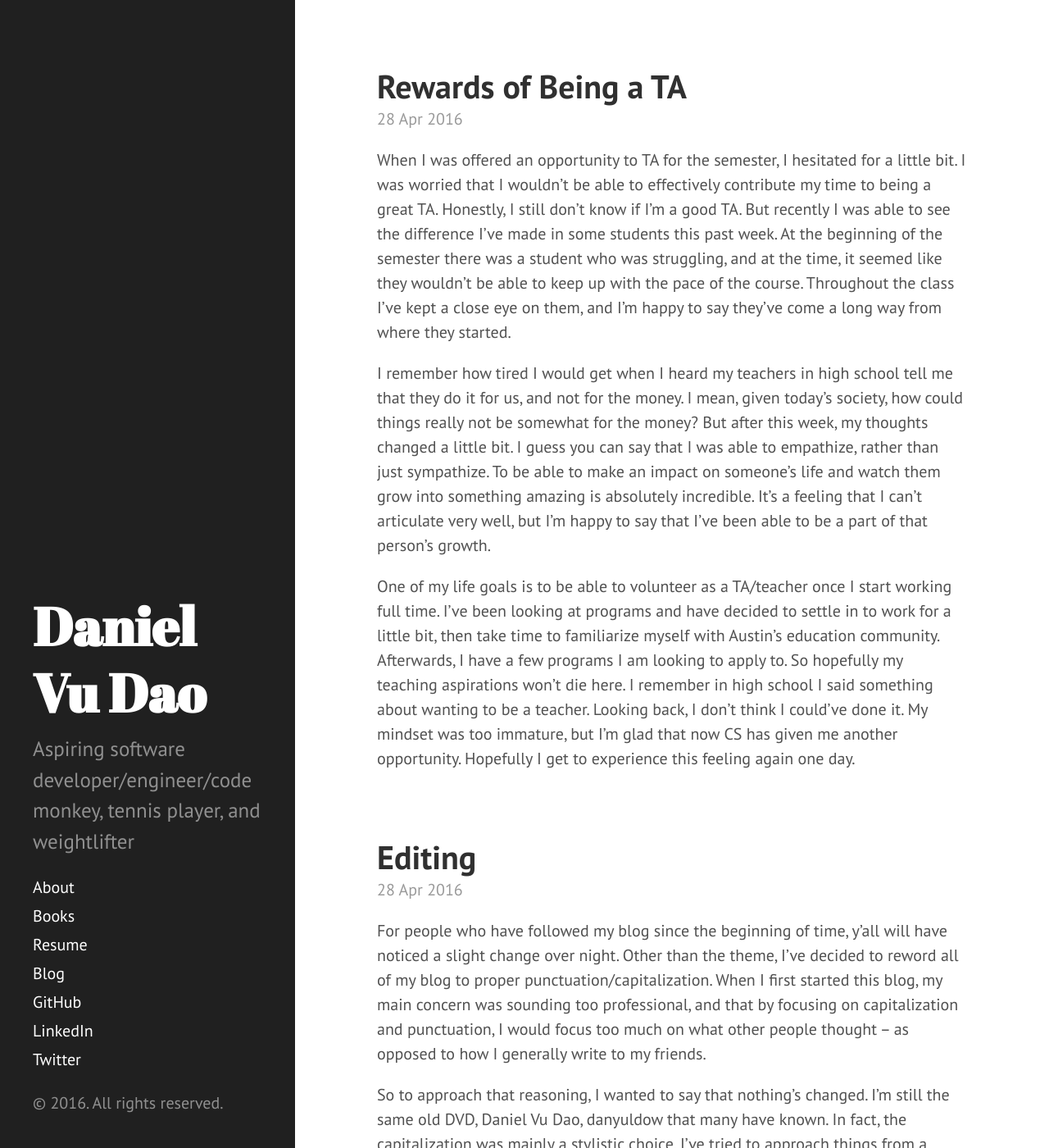
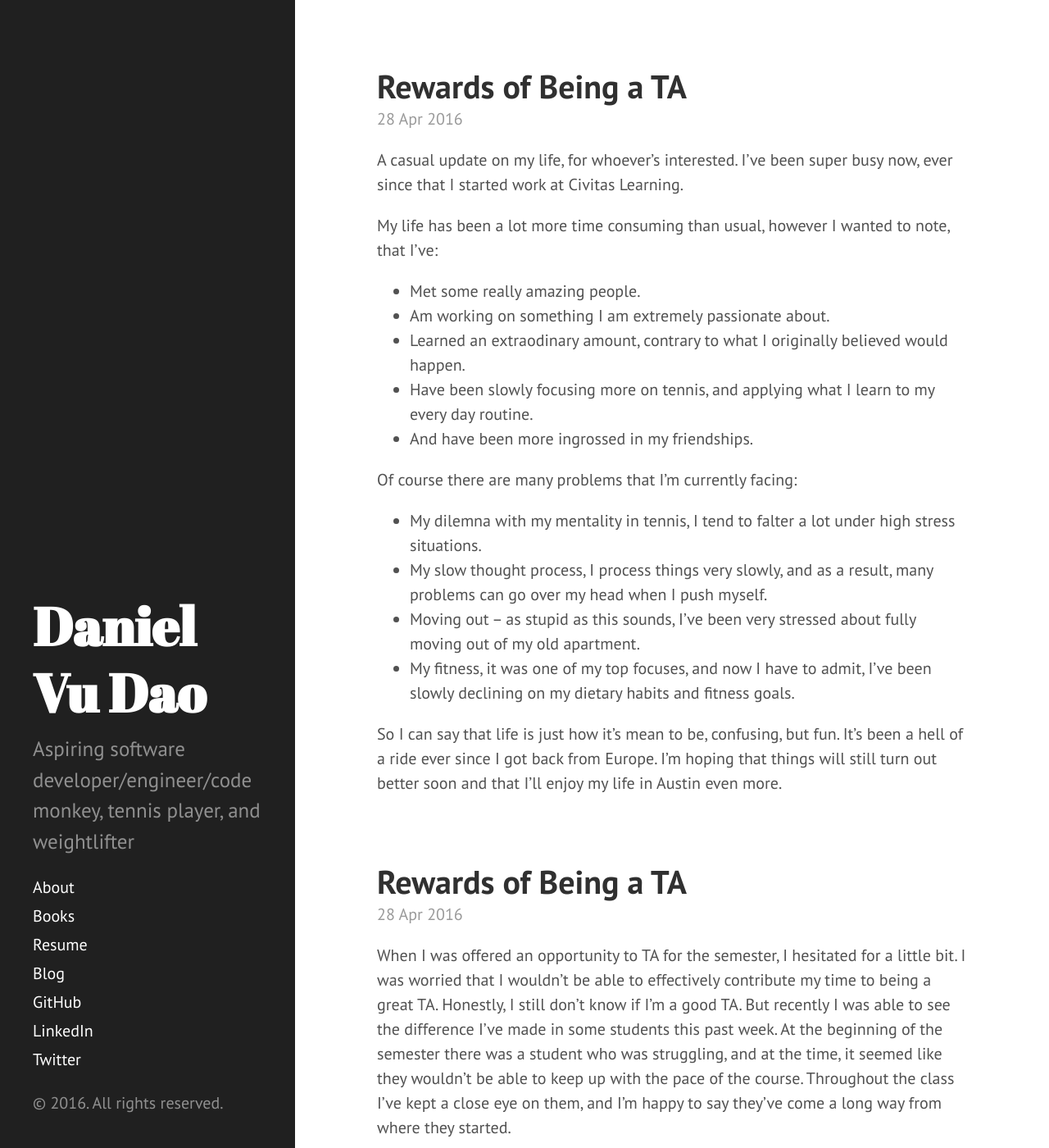
Before and after one commit to danielvdao/danielvdao.github.io, a Jekyll site: the page built from index.html, in a window 1280 px wide and 1400 px high. Shown: the whole window at 82% size. Built offline with Jekyll 4.4.1, drawn with Linux system fonts in a browser that asks for light colours; the list of posts is cut into pages by our own code; some of the changed text lies outside the part shown.

Commit message:
updates and new stuff

```diff
--- /dev/null
+++ b/_posts/2016-07-16-update.markdown
@@ -0,0 +1,25 @@
+---
+layout: post
+title: "Rewards of Being a TA"
+date: 2016-04-28
+categories: jekyll update
+---
+
+A casual update on my life, for whoever's interested. I've been super busy now, ever since that I started work at Civitas Learning.
+
+My life has been a lot more time consuming than usual, however I wanted to note, that I've:
+
+* Met some really amazing people.
+* Am working on something I am extremely passionate about.
+* Learned an extraodinary amount, contrary to what I originally believed would happen.
+* Have been slowly focusing more on tennis, and applying what I learn to my every day routine.
+* And have been more ingrossed in my friendships.
+
+Of course there are many problems that I'm currently facing:
+
+* My dilemna with my mentality in tennis, I tend to falter a lot under high stress situations.
+* My slow thought process, I process things very slowly, and as a result, many problems can go over my head when I push myself.
+* Moving out -- as stupid as this sounds, I've been very stressed about fully moving out of my old apartment.
+* My fitness, it was one of my top focuses, and now I have to admit, I've been slowly declining on my dietary habits and fitness goals.
+
+So I can say that life is just how it's mean to be, confusing, but fun. It's been a hell of a ride ever since I got back from Europe. I'm hoping that things will still turn out better soon and that I'll enjoy my life in Austin even more.
--- a/books.md
+++ b/books.md
@@ -10,3 +10,4 @@ Here is a collection of books I am currently reading. If you have any other sugg
 * The Design of Everyday Things by Don Norman
 * The Paris Architect: A Novel by Charles Belfoure
 * The Pragmatic Programmer by Andy Hunt and Dave Thomas
+* The Inner Game of Tennis by Brad Gilbert
```
Also changed, not shown: resume.md (+1 -1 lines).
